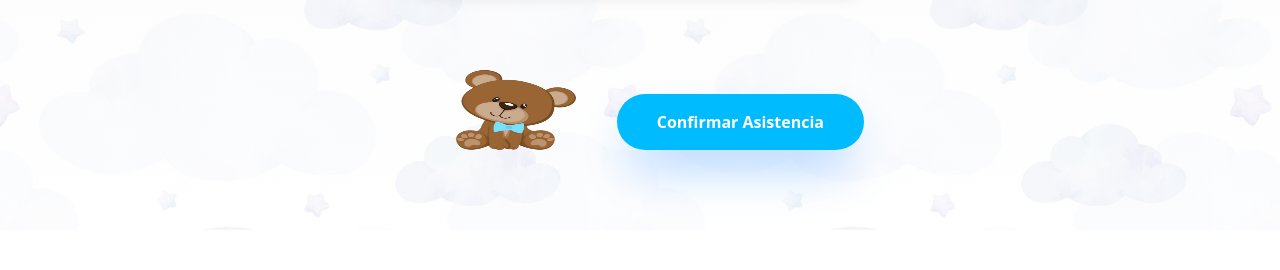
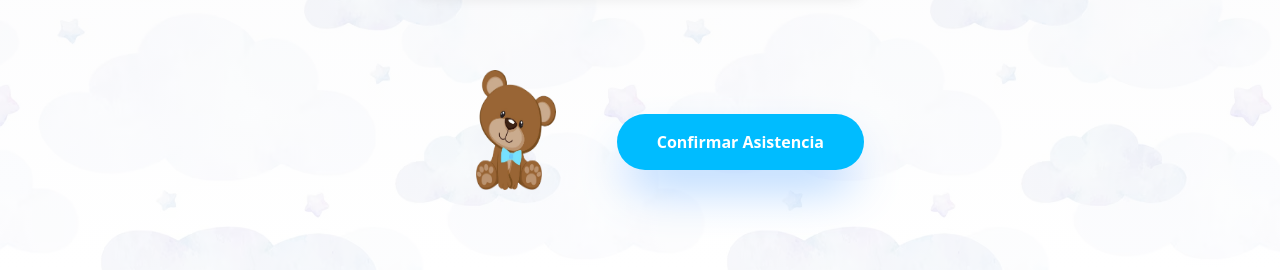
Before and after one commit to NataliMD/invitation-babyshower, a website: page index.html in a window 1280 px wide. Shown: the part 2212-2482 px from the top of the page. Before the commit the page ends 2442 px from the top, so only its background shows below. Drawn offline with Linux system fonts and the light colour scheme.

Commit message:
arreglo tamaño de un osito

```diff
--- a/index.html
+++ b/index.html
@@ -82,7 +82,7 @@
         </div>
 
         <div class="flex justify-between items-center space-x-6">
-            <img src="./babyshower/img/osomoño-sinfondo.png" alt="globo" class="mx-auto mb-6 w-30 h-20 ">
+            <img src="./babyshower/img/osomoño-sinfondo.png" alt="globo" class="mx-auto mb-6 w-20 h-30 ">
             <a href="https://wa.me/5493875157609?text=Confirmo%20mi%20asistencia%20al%20baby%20shower" class="bg-sky-400 inline-block px-10 py-4 text-white font-bold rounded-full shadow-2xl shadow-blue-400/60 hover:transition duration-300 transform hover:scale-105">
             Confirmar Asistencia
             </a>
```
